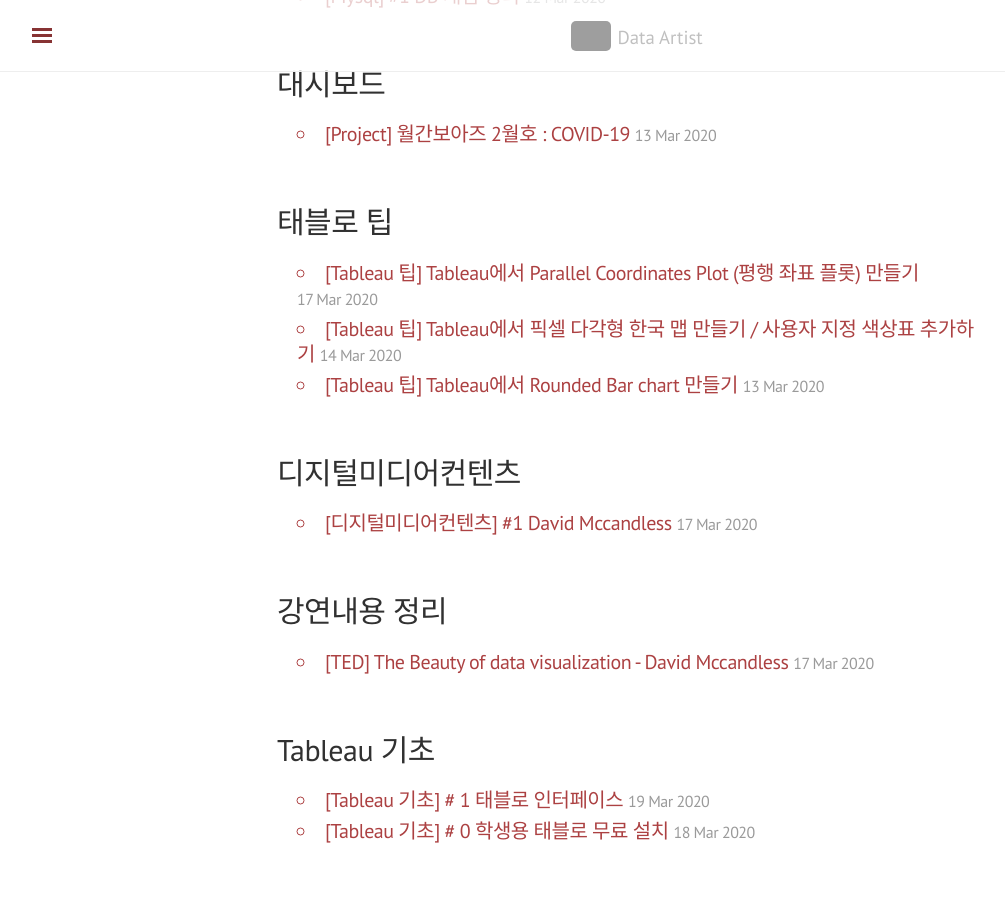
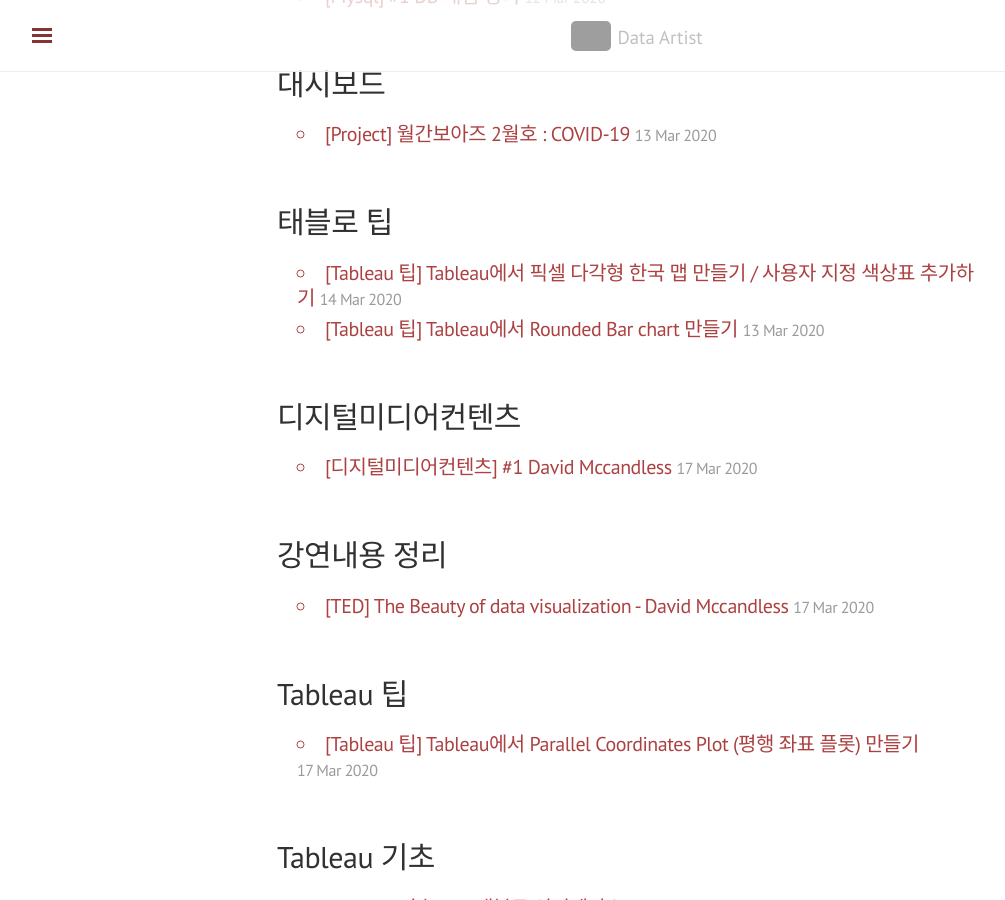
Before and after one commit to shanny924/shanny924.github.io, a Jekyll site: the page built from blog/tags.html, in a window 1280 px wide and 900 px high, scrolled down 619 px. Shown: the whole window, without its empty margins (3-1008 px from the left). Built offline with Jekyll 4.4.1, drawn with Linux system fonts in a browser that asks for light colours; nearby versions of some CDN libraries; comment, search, counter and statistics services are not loaded; grey boxes are pictures that could not be loaded.

Commit message:
Update 2020-03-17-tableau#3.md

```diff
--- a/_posts/2020-03-17-tableau#3.md
+++ b/_posts/2020-03-17-tableau#3.md
@@ -2,7 +2,7 @@
 layout: post
 title: '[Tableau 팁] Tableau에서 Parallel Coordinates Plot (평행 좌표 플롯) 만들기'
 category : [Tableau]
-tag: [태블로 팁]
+tag: [Tableau 팁]
 ---
 
 안녕하세요! 오늘 만들어 볼 차트는 바로 **Parallel Coordinates Plot** 입니다!
```
